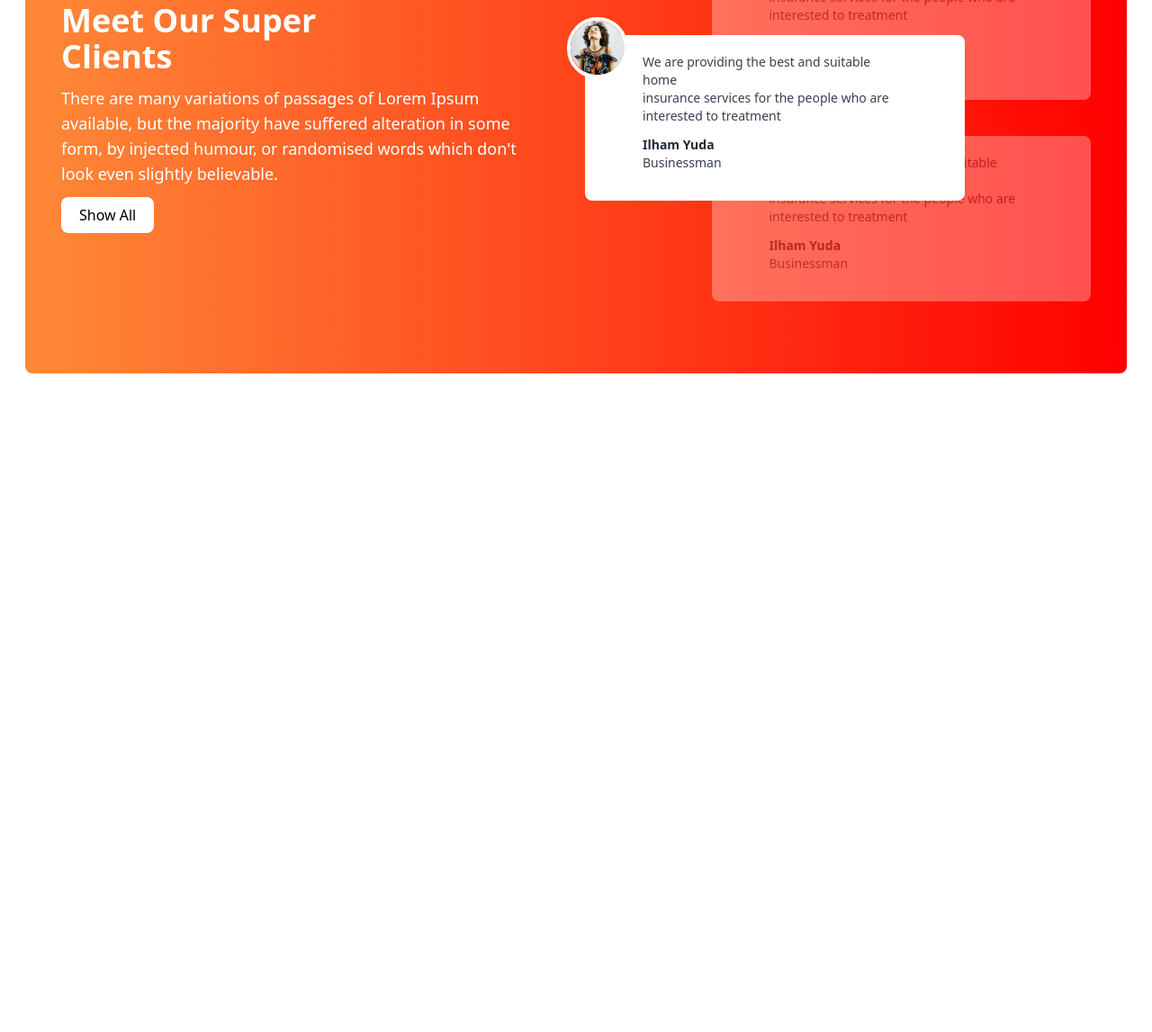
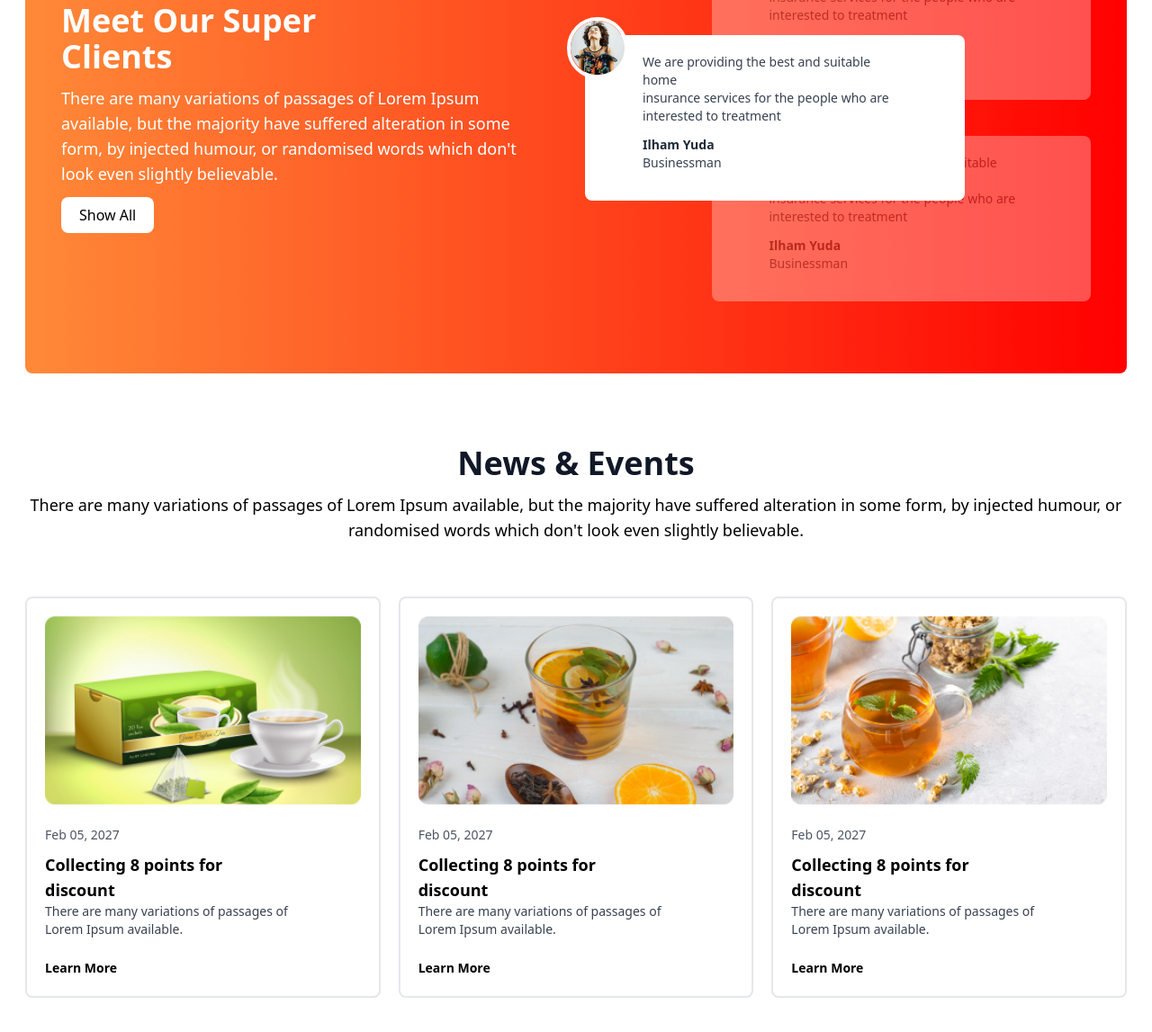
Before and after one commit to saifulislam66/Ph-tea-house, a plain HTML site: page index.html in a window 1280 px wide. Shown: the part 1833-2980 px from the top of the page at 90% size. Before the commit the page ends 2276 px from the top, so only its background shows below. Drawn offline with nearby package versions, Linux system fonts and the light colour scheme.

Commit message:
added new and evet section

```diff
--- a/index.html
+++ b/index.html
@@ -53,7 +53,7 @@
           </div>
         </div>
       </header>
-      <section class="featured">
+      <section class="f-products">
         <div class="s-content text-center">
           <h3 class="text-4xl text-gray-900 font-semibold mb-3">
             Our Featured Products
@@ -117,7 +117,7 @@
           </div>
         </div>
       </section>
-      <section class="py-10">
+      <section class="great-tea py-10">
         <div class="flex flex-col flex-col-reverse md:flex-row gap-10">
           <div
             class="md:w-1/2 grid grid-cols-1 md:grid-cols-2 grid-rows-3 gap-5"
@@ -172,7 +172,7 @@
           </div>
         </div>
       </section>
-      <section>
+      <section class="meet-our-clint">
         <div
           class="meet-container md:flex items-center gap-5 py-20 px-10 rounded-lg bg-gradient-to-r from-[#FF8938] to-[#FF0000]"
         >
@@ -243,6 +243,81 @@
           </div>
         </div>
       </section>
+      <section class="new-event">
+        <div class="event-container py-20">
+          <div class="s-content text-center">
+            <h3 class="text-4xl text-gray-900 font-semibold mb-3">
+              News & Events
+            </h3>
+            <p class="text-lg">
+              There are many variations of passages of Lorem Ipsum available,
+              but the majority have suffered alteration in some form, by
+              injected humour, or randomised words which don't look even
+              slightly believable.
+            </p>
+          </div>
+          <!-- event cards  -->
+          <div class="event-cards flex flex-col gap-5 md:flex-row pt-10 mt-5">
+            <div
+              class="e-card md:w-1/3 border-solid border-2 border-gray-200 rounded-lg p-5"
+            >
+              <div class="mb-5">
+                <img class="w-full" src="./images/news-1.png" alt="" />
+              </div>
+              <div>
+                <span class="text-sm text-gray-600 mb-10">Feb 05, 2027</span>
+                <h4 class="text-lg font-bold mt-2">
+                  Collecting 8 points for <br />
+                  discount
+                </h4>
+                <p class="text-gray-700 text-sm mb-5">
+                  There are many variations of passages of <br />
+                  Lorem Ipsum available.
+                </p>
+                <button class="text-sm font-bold">Learn More</button>
+              </div>
+            </div>
+            <div
+              class="e-card md:w-1/3 border-solid border-2 border-gray-200 rounded-lg p-5"
+            >
+              <div class="mb-5">
+                <img class="w-full" src="./images/news-2.png" alt="" />
+              </div>
+              <div>
+                <span class="text-sm text-gray-600 mb-10">Feb 05, 2027</span>
+                <h4 class="text-lg font-bold mt-2">
+                  Collecting 8 points for <br />
+                  discount
+                </h4>
+                <p class="text-gray-700 text-sm mb-5">
+                  There are many variations of passages of <br />
+                  Lorem Ipsum available.
+                </p>
+                <button class="text-sm font-bold">Learn More</button>
+              </div>
+            </div>
+            <div
+              class="e-card md:w-1/3 border-solid border-2 border-gray-200 rounded-lg p-5"
+            >
+              <div class="mb-5">
+                <img class="w-full" src="./images/news-3.png" alt="" />
+              </div>
+              <div>
+                <span class="text-sm text-gray-600 mb-10">Feb 05, 2027</span>
+                <h4 class="text-lg font-bold mt-2">
+                  Collecting 8 points for <br />
+                  discount
+                </h4>
+                <p class="text-gray-700 text-sm mb-5">
+                  There are many variations of passages of <br />
+                  Lorem Ipsum available.
+                </p>
+                <button class="text-sm font-bold">Learn More</button>
+              </div>
+            </div>
+          </div>
+        </div>
+      </section>
     </main>
   </body>
 </html>
```
